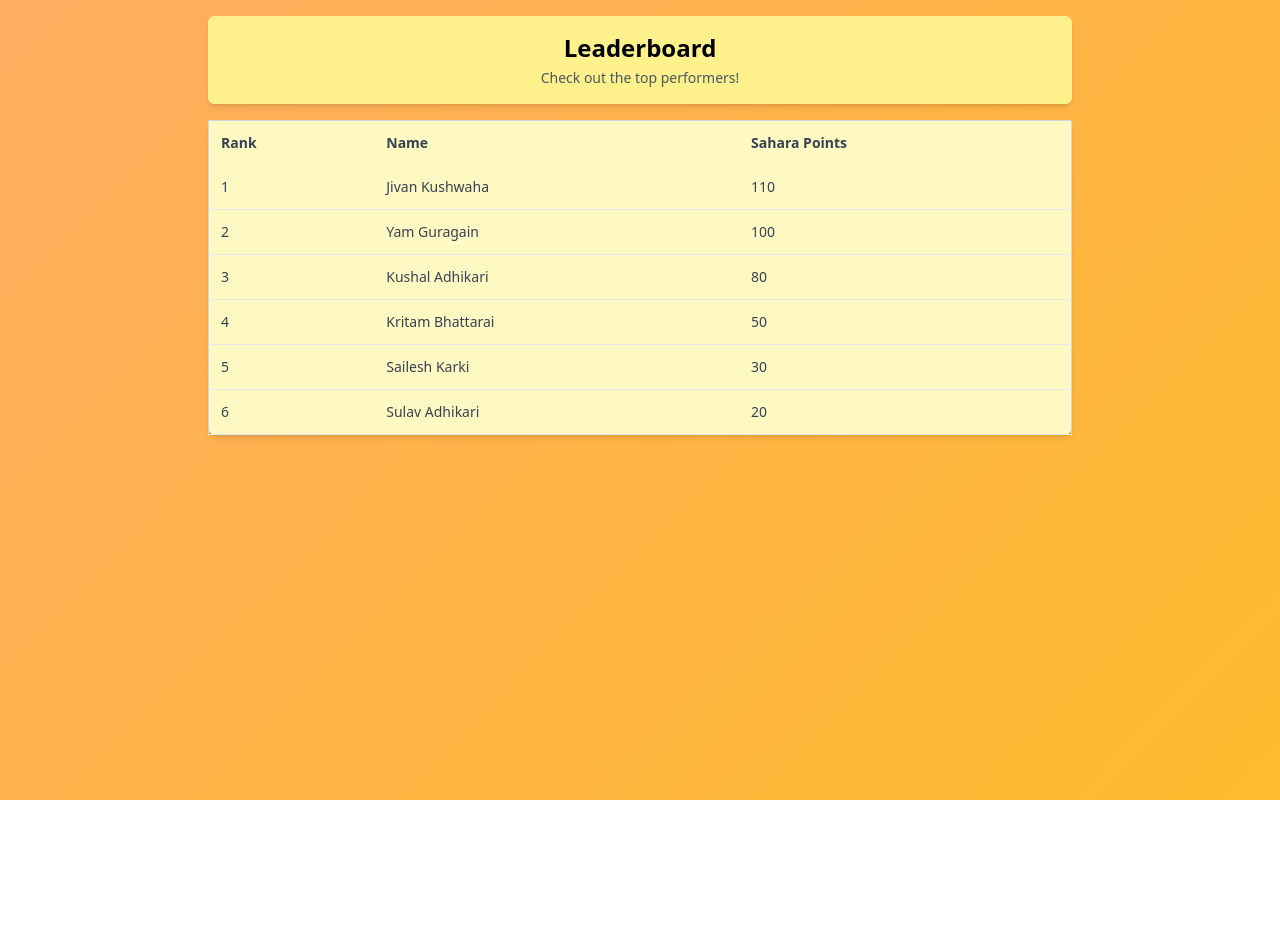
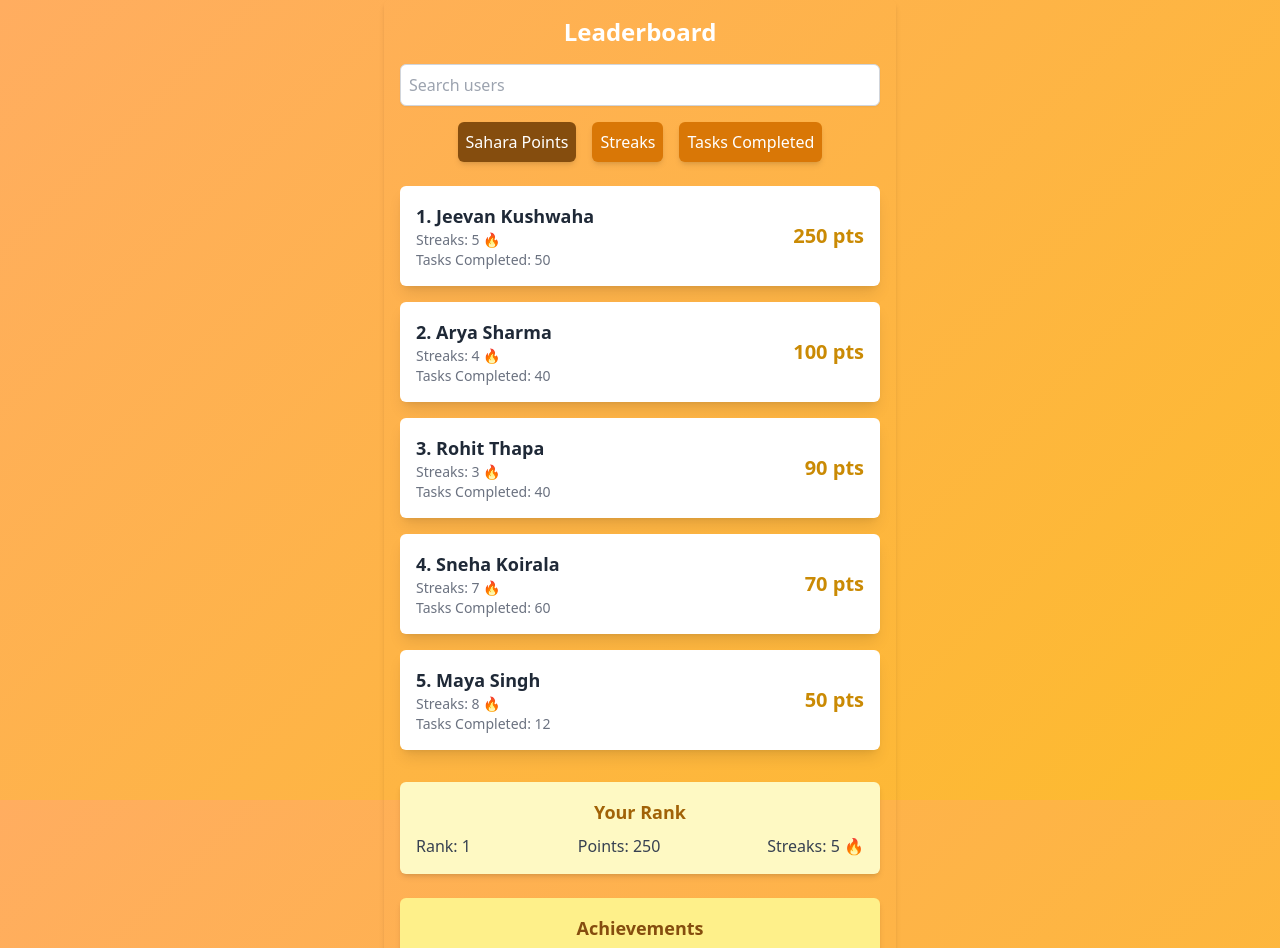
Before and after one commit to yamHainHum552/option, a Next.js app: page /leaderboard in a window 1280 px wide. Shown: the top 948 px of the page. Before the commit the page ends 800 px from the top, so only its background shows below. Built offline with nearby package versions, Linux system fonts and the light colour scheme.

Commit message:
leaderboard and charts added

```diff
--- a/package.json
+++ b/package.json
@@ -9,8 +9,10 @@
     "lint": "next lint"
   },
   "dependencies": {
+    "chart.js": "^4.4.7",
     "next": "15.1.0",
     "react": "^19.0.0",
+    "react-chartjs-2": "^5.2.0",
     "react-dom": "^19.0.0",
     "react-icons": "^5.4.0"
   },
--- a/src/app/page.js
+++ b/src/app/page.js
@@ -1,3 +1,4 @@
+import WeeklyProgress from "@/components/chart/Chart";
 import Profile from "@/components/profile/Profile";
 import React from "react";
 
@@ -5,6 +6,7 @@ function page() {
   return (
     <>
       <Profile />
+      <WeeklyProgress />
     </>
   );
 }
--- /dev/null
+++ b/src/components/chart/Chart.js
@@ -0,0 +1,87 @@
+"use client";
+import React from "react";
+import { Line, Bar } from "react-chartjs-2";
+import {
+  Chart as ChartJS,
+  CategoryScale,
+  LinearScale,
+  PointElement,
+  LineElement,
+  BarElement,
+  Title,
+  Tooltip,
+  Legend,
+} from "chart.js";
+
+ChartJS.register(
+  CategoryScale,
+  LinearScale,
+  PointElement,
+  LineElement,
+  BarElement,
+  Title,
+  Tooltip,
+  Legend
+);
+
+const weeklyProgressData = {
+  labels: [
+    "Monday",
+    "Tuesday",
+    "Wednesday",
+    "Thursday",
+    "Friday",
+    "Saturday",
+    "Sunday",
+  ],
+  taskCompletionData: [3, 4, 2, 5, 4, 6, 3],
+  saharaPointsData: [20, 40, 30, 50, 60, 70, 80],
+};
+
+function WeeklyProgress() {
+  const lineChartData = {
+    labels: weeklyProgressData.labels,
+    datasets: [
+      {
+        label: "Tasks Completed",
+        data: weeklyProgressData.taskCompletionData,
+        borderColor: "#F59E0B",
+        backgroundColor: "rgba(245, 158, 11, 0.2)",
+        borderWidth: 2,
+        tension: 0.3,
+      },
+    ],
+  };
+
+  const barChartData = {
+    labels: weeklyProgressData.labels,
+    datasets: [
+      {
+        label: "Sahara Points Earned",
+        data: weeklyProgressData.saharaPointsData,
+        backgroundColor: "#10B981",
+        borderWidth: 1,
+      },
+    ],
+  };
+
+  return (
+    <div className="bg-yellow-100 p-4 rounded-md shadow-md">
+      <h3 className="text-lg font-semibold">Weekly Progress</h3>
+
+      <div className="mt-4">
+        <h4 className="text-md font-medium text-gray-600">Tasks Completed</h4>
+        <Line data={lineChartData} />
+      </div>
+
+      <div className="mt-4">
+        <h4 className="text-md font-medium text-gray-600">
+          Sahara Points Earned
+        </h4>
+        <Bar data={barChartData} />
+      </div>
+    </div>
+  );
+}
+
+export default WeeklyProgress;
--- a/src/components/leaderboard/Leaderboard.jsx
+++ b/src/components/leaderboard/Leaderboard.jsx
@@ -1,49 +1,158 @@
-import React from "react";
-
-const dummyLeaderboardData = [
-  { rank: 1, name: "Jivan Kushwaha", saharaPoints: 110 },
-  { rank: 2, name: "Yam Guragain", saharaPoints: 100 },
-  { rank: 3, name: "Kushal Adhikari", saharaPoints: 80 },
-  { rank: 4, name: "Kritam Bhattarai", saharaPoints: 50 },
-  { rank: 5, name: "Sailesh Karki", saharaPoints: 30 },
-  { rank: 6, name: "Sulav Adhikari", saharaPoints: 20 },
+"use client";
+// Dummy leaderboard data
+const leaderboardData = [
+  {
+    id: 1,
+    name: "Jeevan Kushwaha",
+    streaks: 5,
+    saharaPoints: 250,
+    tasksCompleted: 50,
+  },
+  {
+    id: 2,
+    name: "Arya Sharma",
+    streaks: 4,
+    saharaPoints: 100,
+    tasksCompleted: 40,
+  },
+  {
+    id: 3,
+    name: "Maya Singh",
+    streaks: 8,
+    saharaPoints: 50,
+    tasksCompleted: 12,
+  },
+  {
+    id: 4,
+    name: "Rohit Thapa",
+    streaks: 3,
+    saharaPoints: 90,
+    tasksCompleted: 40,
+  },
+  {
+    id: 5,
+    name: "Sneha Koirala",
+    streaks: 7,
+    saharaPoints: 70,
+    tasksCompleted: 60,
+  },
 ];
 
+import React, { useState } from "react";
+
 function Leaderboard() {
+  const [searchTerm, setSearchTerm] = useState("");
+  const [sortedBy, setSortedBy] = useState("saharaPoints");
+
+  // Filter and sort leaderboard data
+  const filteredData = leaderboardData
+    .filter((user) =>
+      user.name.toLowerCase().includes(searchTerm.toLowerCase())
+    )
+    .sort((a, b) => b[sortedBy] - a[sortedBy]);
+
   return (
-    <div className="max-w-4xl mx-auto p-4 font-sans">
-      <header className="bg-yellow-200 p-4 rounded-md shadow-md">
-        <h1 className="text-2xl font-bold text-center">Leaderboard</h1>
-        <p className="text-sm text-gray-600 text-center mt-1">
-          Check out the top performers!
-        </p>
-      </header>
+    <div className="max-w-lg mx-auto p-4 background rounded-md shadow-md font-sans">
+      <h1 className="text-2xl font-bold text-center text-white">Leaderboard</h1>
 
-      <main className="mt-4 space-y-4">
-        <table className="min-w-full table-auto bg-yellow-100 border border-gray-300 rounded-lg shadow-md">
-          <thead className="bg-yellow-100 text-left">
-            <tr>
-              <th className="p-3 text-sm text-gray-700">Rank</th>
-              <th className="p-3 text-sm text-gray-700">Name</th>
-              <th className="p-3 text-sm text-gray-700">Sahara Points</th>
-            </tr>
-          </thead>
-          <tbody>
-            {dummyLeaderboardData.map((user) => (
-              <tr
-                key={user.rank}
-                className="border-b hover:bg-yellow-50 transition-colors"
-              >
-                <td className="p-3 text-sm text-gray-700">{user.rank}</td>
-                <td className="p-3 text-sm text-gray-700">{user.name}</td>
-                <td className="p-3 text-sm text-gray-700">
-                  {user.saharaPoints}
-                </td>
-              </tr>
-            ))}
-          </tbody>
-        </table>
-      </main>
+      {/* Search Bar */}
+      <div className="mt-4 flex items-center space-x-2">
+        <input
+          type="text"
+          placeholder="Search users"
+          value={searchTerm}
+          onChange={(e) => setSearchTerm(e.target.value)}
+          className="flex-grow p-2 border border-gray-300 rounded-md shadow-sm focus:outline-none focus:ring focus:ring-yellow-400"
+        />
+      </div>
+
+      {/* Sorting Options */}
+      <div className="mt-4 flex justify-center space-x-4">
+        <button
+          onClick={() => setSortedBy("saharaPoints")}
+          className={`p-2 text-white rounded-md shadow-md ${
+            sortedBy === "saharaPoints" ? "bg-yellow-800" : "bg-amber-600"
+          }`}
+        >
+          Sahara Points
+        </button>
+        <button
+          onClick={() => setSortedBy("streaks")}
+          className={`p-2 text-white rounded-md shadow-md ${
+            sortedBy === "streaks" ? "bg-yellow-800" : "bg-amber-600"
+          }`}
+        >
+          Streaks
+        </button>
+        <button
+          onClick={() => setSortedBy("tasksCompleted")}
+          className={`p-2 text-white rounded-md shadow-md ${
+            sortedBy === "tasksCompleted" ? "bg-yellow-800" : "bg-amber-600"
+          }`}
+        >
+          Tasks Completed
+        </button>
+      </div>
+
+      {/* Leaderboard Table */}
+      <ul className="mt-6 space-y-4">
+        {filteredData.map((user, index) => (
+          <li
+            key={user.id}
+            className="flex justify-between items-center bg-white p-4 rounded-md shadow-lg hover:bg-yellow-100"
+          >
+            <div>
+              <h2 className="text-lg font-semibold text-gray-800">
+                {index + 1}. {user.name}
+              </h2>
+              <p className="text-sm text-gray-500">
+                Streaks: {user.streaks} 🔥
+              </p>
+              <p className="text-sm text-gray-500">
+                Tasks Completed: {user.tasksCompleted}
+              </p>
+            </div>
+            <div className="text-right">
+              <h3 className="text-xl font-bold text-yellow-600">
+                {user.saharaPoints} pts
+              </h3>
+            </div>
+          </li>
+        ))}
+      </ul>
+
+      {/* Personal Highlight */}
+      <section className="mt-8 p-4 bg-yellow-100 rounded-md shadow-md">
+        <h3 className="text-lg font-bold text-center text-yellow-700">
+          Your Rank
+        </h3>
+        <div className="flex justify-between items-center mt-2">
+          <p className="text-gray-700">Rank: 1</p>
+          <p className="text-gray-700">Points: 250</p>
+          <p className="text-gray-700">Streaks: 5 🔥</p>
+        </div>
+      </section>
+
+      {/* Milestones or Achievements */}
+      <section className="mt-6 p-4 bg-yellow-200 rounded-md shadow-md">
+        <h3 className="text-lg font-bold text-center text-yellow-800">
+          Achievements
+        </h3>
+        <ul className="mt-2 space-y-2">
+          <li className="flex items-center space-x-2">
+            <span className="bg-green-400 p-2 rounded-full text-white shadow-md">
+              ✔
+            </span>
+            <p className="text-gray-700">Completed 50 tasks</p>
+          </li>
+          <li className="flex items-center space-x-2">
+            <span className="bg-blue-400 p-2 rounded-full text-white shadow-md">
+              🔥
+            </span>
+            <p className="text-gray-700">Maintained a 5-day streak</p>
+          </li>
+        </ul>
+      </section>
     </div>
   );
 }
```
Also changed, not shown: 1 other file (tests, documents, lock files or other folders).
